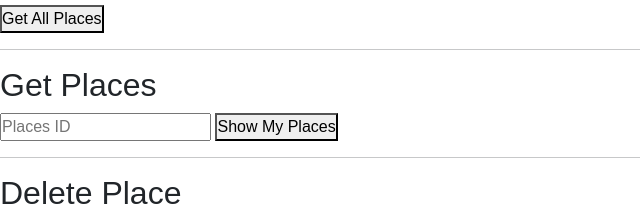
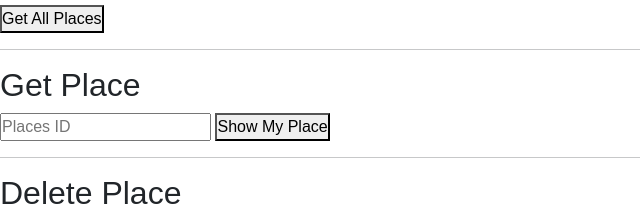
Before and after one commit to erick3422/friendlyPlaces-App-Client, a website built with webpack: page index.html in a window 1280 px wide. Both pictures are taken after typing "name@example.com", "Sample123" into the empty fields and a click on the button "Sign in". Shown: the part 275-492 px from the top of the page, 0-640 px from the left. Built offline with nearby package versions, Linux system fonts and the light colour scheme; files whose address does not match are found by name; a web font is replaced by a local one.

Commit message:
13 commit

```diff
--- a/app/places/api.js
+++ b/app/places/api.js
@@ -30,7 +30,7 @@ const show = function (id) {
     // use the path to a single book
     url: config.apiUrl + '/places/' + id,
     headers: {
-			Authorization: 'Bearer ' + store.user.token,
+      Authorization: 'Bearer ' + store.user.token
     }
   })
 }
@@ -41,7 +41,7 @@ const destroy = function (id) {
     // the url to our api + the url path (/books)
     url: config.apiUrl + '/places/' + id,
     headers: {
-			Authorization: 'Bearer ' + store.user.token,
+      Authorization: 'Bearer ' + store.user.token
     }
   })
 }
@@ -52,7 +52,7 @@ const update = function (id, formData) {
     // the url to our api + the url path (/books)
     url: config.apiUrl + '/places/' + id,
     headers: {
-			Authorization: 'Bearer ' + store.user.token,
+      Authorization: 'Bearer ' + store.user.token
     },
     // So it hast the new tittle & author
     data: formData
--- a/app/places/events.js
+++ b/app/places/events.js
@@ -25,7 +25,7 @@ const onShowPlace = (event) => {
   console.log(formData)
 
   // extract the id from our form's data
-  const id = formData.place.id
+  const id = formData.places.id
 
   // Make an HTTP request, to show a single book based on its id
   api.show(id)
--- a/index.html
+++ b/index.html
@@ -90,11 +90,11 @@
   <button id="places-index">Get All Places </button>
   <hr>
 
-  <h2>Get Places</h2>
+  <h2>Get Place</h2>
   <form id="place-show">
     <input type="text" name="places[id]" placeholder="Places ID" required>
     <!-- Since this button is inside a form, is has the type submit by default, clicked and form will be submitted -->
-    <button>Show My Places</button>
+    <button>Show My Place</button>
   </form>
   <hr>
 
```
Lines whose indentation alone changed are shown as unchanged.
